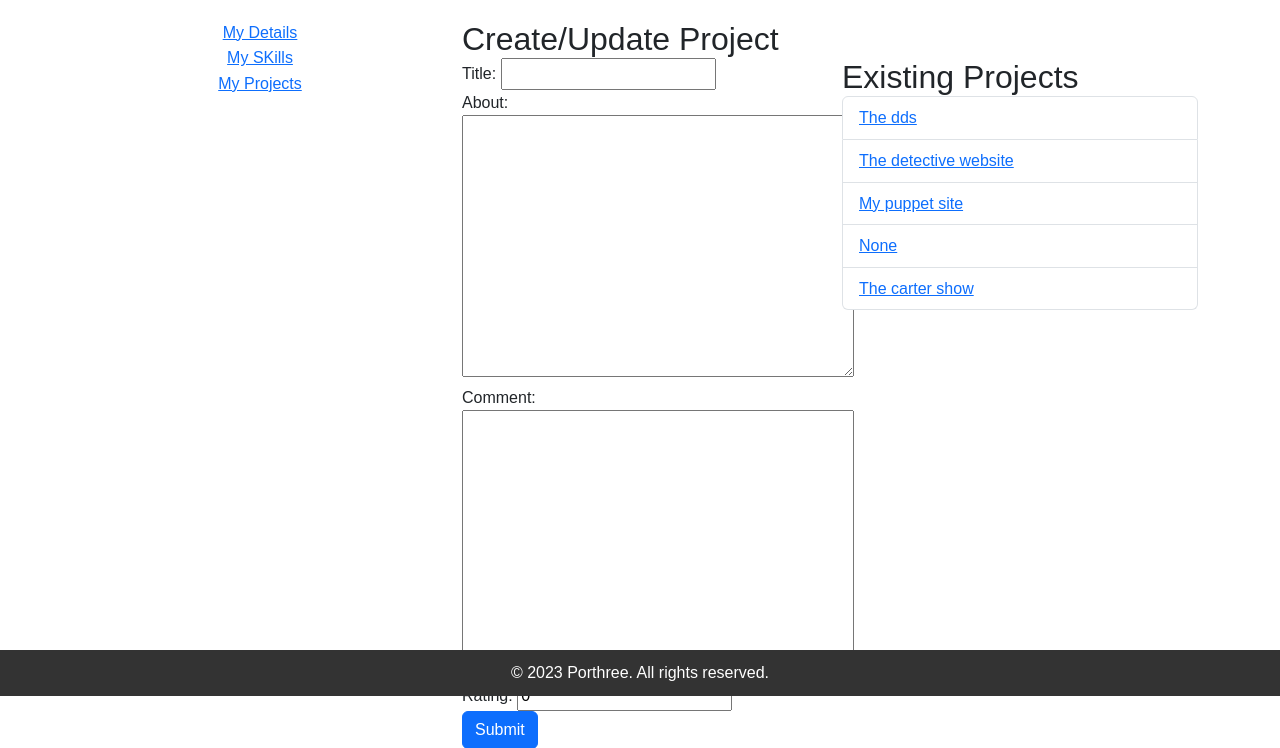
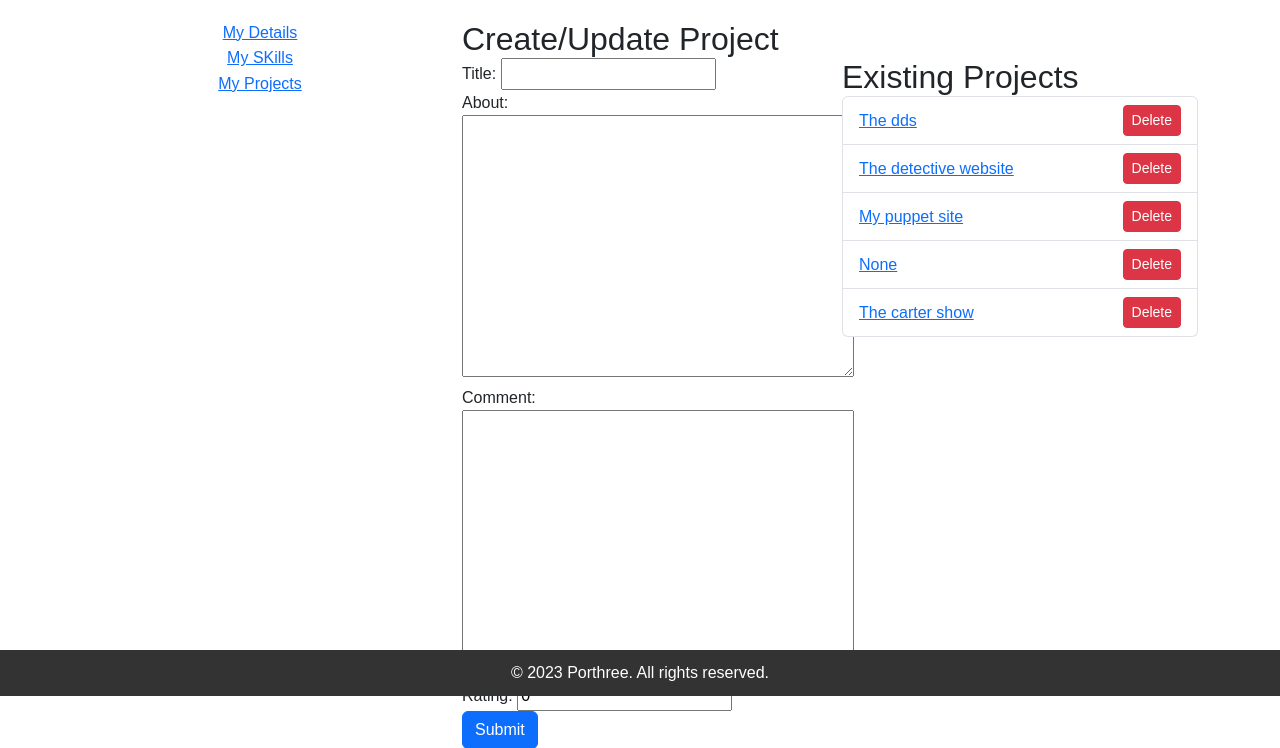
Before and after one commit to SireME/porthree-landing, a Django app: template Porthree/MainApp/templates/MainApp/create_project_form.html in a window 1280 px wide. Shown: the part 104-852 px from the top of the page. Run offline with Django 4.2, Linux system fonts and the light colour scheme; the template is opened without the code that fills it: values that come from a table or form of the project are taken from there, others are empty; data comes from the database, SQL or seed files in the repository; both versions use the stored data as it was after the commit.

Commit message:
add post deletion

```diff
--- a/Porthree/MainApp/templates/MainApp/create_project_form.html
+++ b/Porthree/MainApp/templates/MainApp/create_project_form.html
@@ -20,8 +20,14 @@
         <h2>Existing Projects</h2>
         <ul class="list-group">
           {% for project in projects %}
-            <li class="list-group-item">
+            <li class="list-group-item d-flex justify-content-between align-items-center">
               <a href="{% url 'edit-project' project.id %}">{{ project.title }}</a>
+               <!-- Delete button for each project -->
+            <form method="post" class="d-inline">
+              {% csrf_token %}
+              <input type="hidden" name="delete_project" value="{{ project.id }}">
+              <button type="submit" class="btn btn-danger btn-sm ml-2" onclick="return confirm('Are you sure you want to delete this project?')">Delete</button>
+            </form>
             </li>
           {% endfor %}
         </ul>
```
Also changed, not shown: Porthree/MainApp/views.py (+8 -1 lines), Porthree/db.sqlite3.
